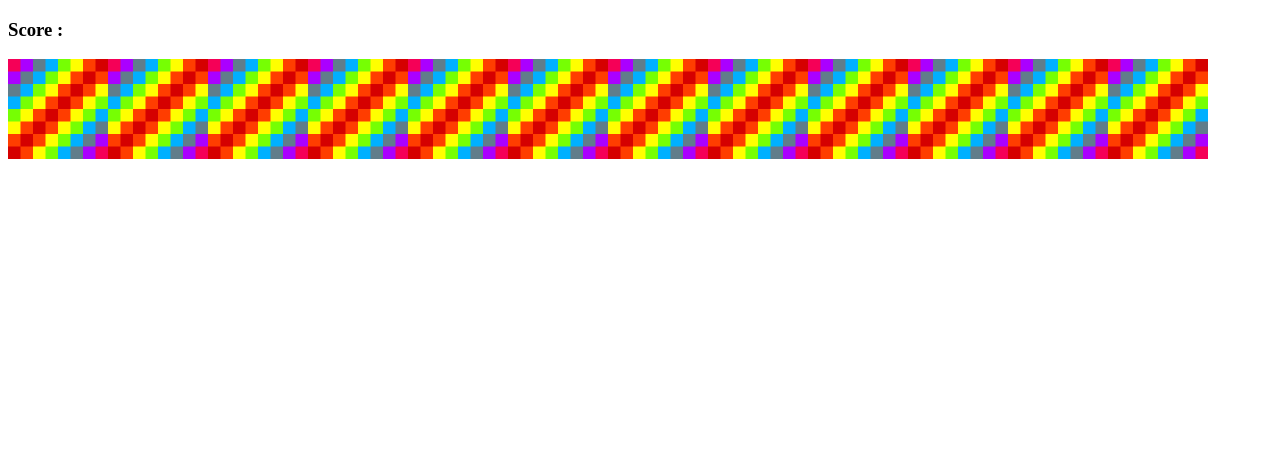
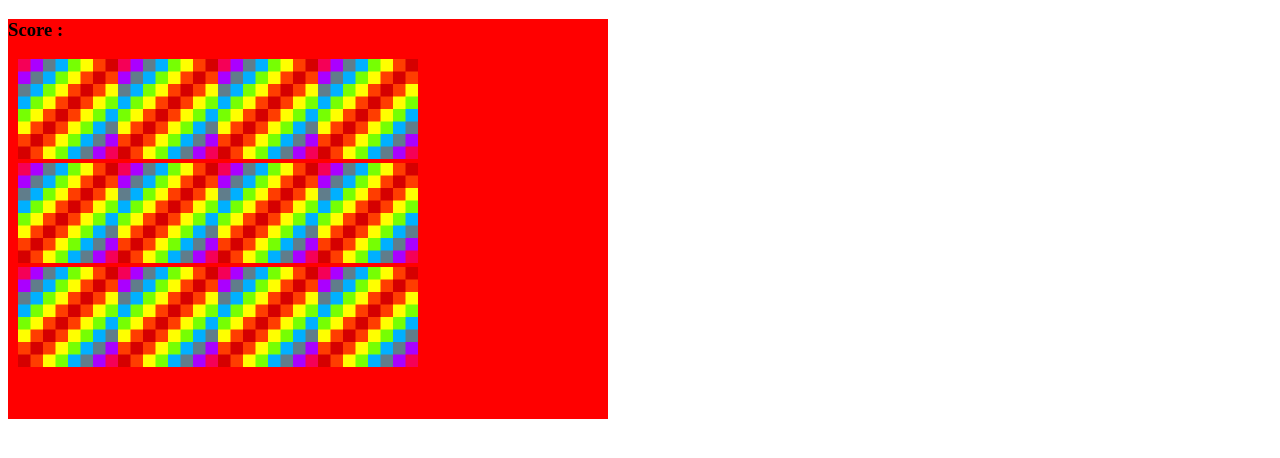
Before and after one commit to MaiCodes-exe/memory-game, a plain HTML site: page index.html in a window 1280 px wide. Drawn offline with Linux system fonts and the light colour scheme.

Commit message:
testing styling

```diff
--- a/index.html
+++ b/index.html
@@ -1,11 +1,11 @@
 <!DOCTYPE html>
 <html lang="en">
 <head>
+    <link rel="stylesheet" type="text/css" href="styles.css">
     <meta charset="UTF-8">
     <meta http-equiv="X-UA-Compatible" content="IE=edge">
     <meta name="viewport" content="width=device-width, initial-scale=1.0">
     <title>Match Game</title>
-    <!-- <link rel="stylesheet" type="text/css" href="styles.css" media=”screen” /> -->
 </head>
 <body>
     <div id="body" class="container-fluid">
--- a/styles.css
+++ b/styles.css
@@ -8,7 +8,7 @@
 
 #grid{
 /* display: flex; */
-/* flex-wrap: wrap; */
+flex-wrap: wrap;
 width: 400px;
 height: 300px;
 margin: 10px;
```
